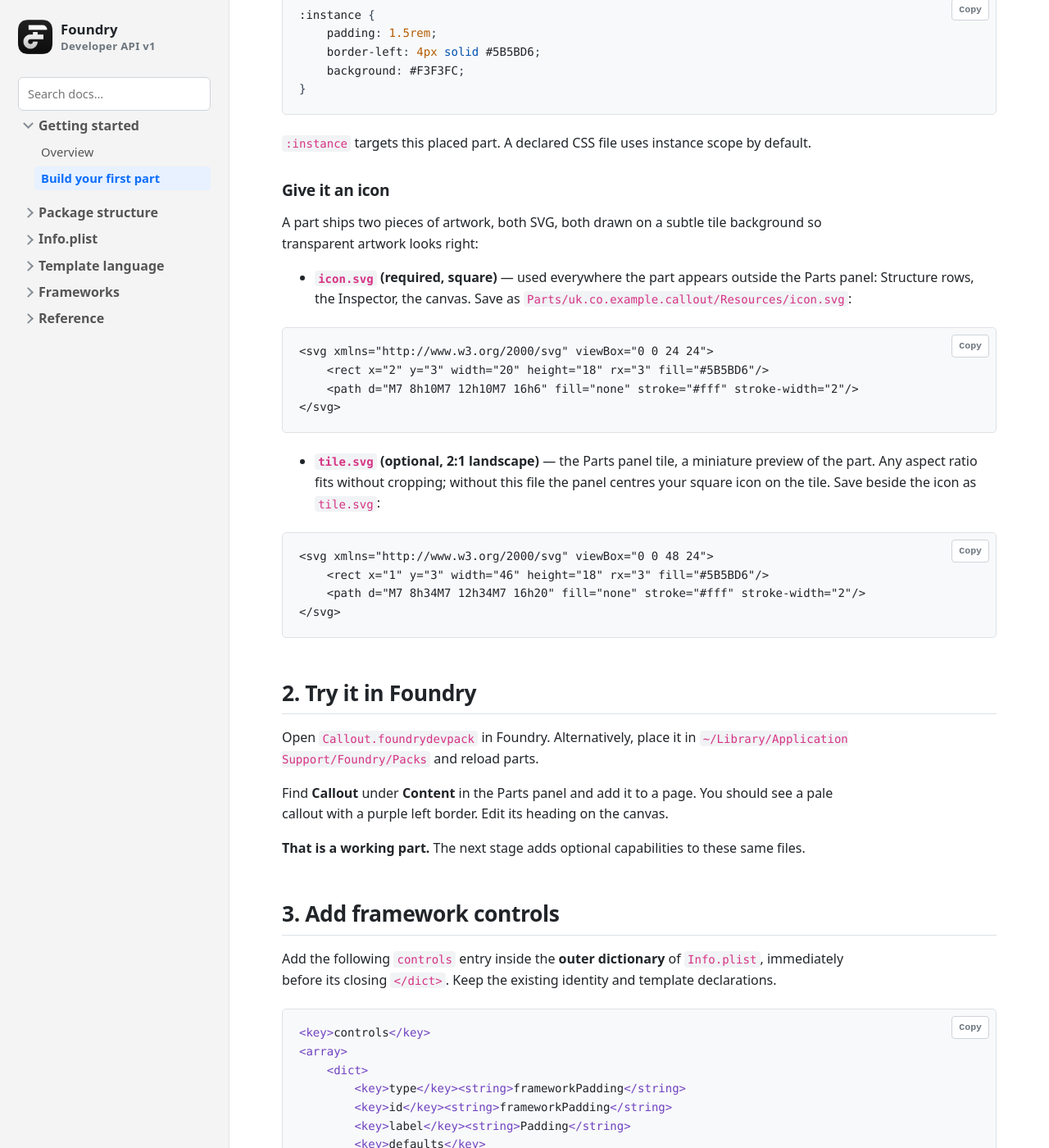
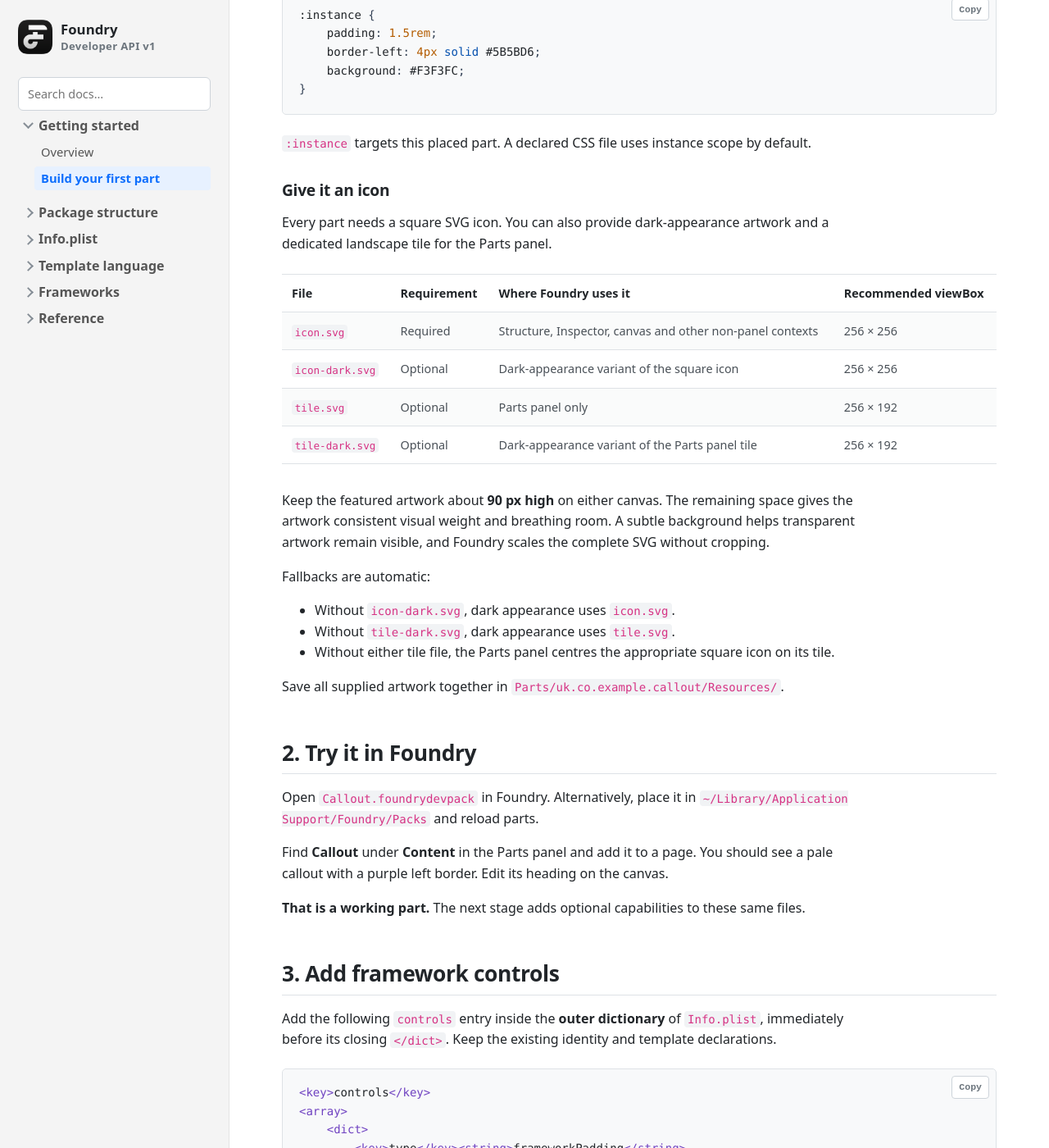
Before and after one commit to doobox/foundry-developer-api, a Jekyll site: the page built from quick-start.md, in a window 1280 px wide and 1400 px high, scrolled down 1905 px. Shown: the whole window at 82% size. Built offline with Jekyll 4.4.1, drawn with Linux system fonts in a browser that asks for light colours.

Commit message:
Document part artwork variants

````diff
--- a/quick-start.md
+++ b/quick-start.md
@@ -88,27 +88,24 @@
 
 ### Give it an icon
 
-A part ships two pieces of artwork, both SVG, both drawn on a subtle tile background so transparent artwork looks right:
+Every part needs a square SVG icon. You can also provide dark-appearance artwork and a dedicated landscape tile for the Parts panel.
 
-- **`icon.svg` (required, square)** — used everywhere the part appears outside the Parts panel: Structure rows, the Inspector, the canvas. Save as `Parts/uk.co.example.callout/Resources/icon.svg`:
+| File | Requirement | Where Foundry uses it | Recommended viewBox |
+| --- | --- | --- | --- |
+| `icon.svg` | Required | Structure, Inspector, canvas and other non-panel contexts | 256 × 256 |
+| `icon-dark.svg` | Optional | Dark-appearance variant of the square icon | 256 × 256 |
+| `tile.svg` | Optional | Parts panel only | 256 × 192 |
+| `tile-dark.svg` | Optional | Dark-appearance variant of the Parts panel tile | 256 × 192 |
 
-<!-- starter:icon.svg -->
-```svg
-<svg xmlns="http://www.w3.org/2000/svg" viewBox="0 0 24 24">
-    <rect x="2" y="3" width="20" height="18" rx="3" fill="#5B5BD6"/>
-    <path d="M7 8h10M7 12h10M7 16h6" fill="none" stroke="#fff" stroke-width="2"/>
-</svg>
-```
+Keep the featured artwork about **90 px high** on either canvas. The remaining space gives the artwork consistent visual weight and breathing room. A subtle background helps transparent artwork remain visible, and Foundry scales the complete SVG without cropping.
 
-- **`tile.svg` (optional, 2:1 landscape)** — the Parts panel tile, a miniature preview of the part. Any aspect ratio fits without cropping; without this file the panel centres your square icon on the tile. Save beside the icon as `tile.svg`:
+Fallbacks are automatic:
 
-<!-- starter:tile.svg -->
-```svg
-<svg xmlns="http://www.w3.org/2000/svg" viewBox="0 0 48 24">
-    <rect x="1" y="3" width="46" height="18" rx="3" fill="#5B5BD6"/>
-    <path d="M7 8h34M7 12h34M7 16h20" fill="none" stroke="#fff" stroke-width="2"/>
-</svg>
-```
+- Without `icon-dark.svg`, dark appearance uses `icon.svg`.
+- Without `tile-dark.svg`, dark appearance uses `tile.svg`.
+- Without either tile file, the Parts panel centres the appropriate square icon on its tile.
+
+Save all supplied artwork together in `Parts/uk.co.example.callout/Resources/`.
 
 ## 2. Try it in Foundry
 
--- a/scripts/build-starters.py
+++ b/scripts/build-starters.py
@@ -8,6 +8,7 @@
 import zipfile
 
 ROOT = Path(__file__).resolve().parents[1]
+STARTER_ICON = Path(__file__).with_name("starter-icon.svg")
 
 
 def starter_files(source):
@@ -18,11 +19,12 @@
         if key in snippets:
             raise ValueError(f"Duplicate snippet: {stage}:{name}")
         snippets[key] = content.encode()
-    expected = {("starter", name) for name in ("Info.plist", "part.html", "part.css", "icon.svg")}
+    expected = {("starter", name) for name in ("Info.plist", "part.html", "part.css")}
     expected |= {("complete", name) for name in ("controls", "part.html", "part.css")}
     if set(snippets) != expected:
         raise ValueError(f"Unexpected or missing starter markers: {set(snippets) ^ expected}")
-    basic = {name: snippets["starter", name] for name in ("Info.plist", "part.html", "part.css", "icon.svg")}
+    basic = {name: snippets["starter", name] for name in ("Info.plist", "part.html", "part.css")}
+    basic["icon.svg"] = STARTER_ICON.read_bytes()
     manifest = plistlib.loads(basic["Info.plist"])
     additions = plistlib.loads(b'<plist version="1.0"><dict>' + snippets["complete", "controls"] + b'</dict></plist>')
     if set(additions) != {"controls"} or "controls" in manifest:
--- a/scripts/test-starters.py
+++ b/scripts/test-starters.py
@@ -35,11 +35,11 @@
 
     def test_missing_marker_fails(self):
         with self.assertRaises(ValueError):
-            builder["starter_files"](source.replace("<!-- starter:icon.svg -->", ""))
+            builder["starter_files"](source.replace("<!-- starter:part.css -->", ""))
 
     def test_duplicate_marker_fails(self):
         with self.assertRaises(ValueError):
-            builder["starter_files"](source + '\n<!-- starter:icon.svg -->\n```svg\n<svg/>\n```')
+            builder["starter_files"](source + '\n<!-- starter:part.css -->\n```css\n:instance {}\n```')
 
 
 if __name__ == "__main__":
````
Also changed, not shown: bundle-structure.md (+3 -1 lines), scripts/starter-icon.svg (added), 2 other files.
